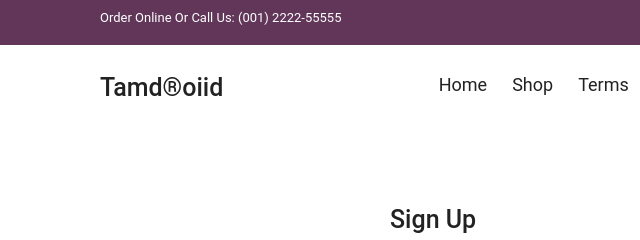
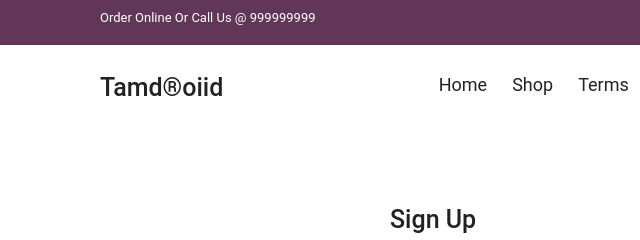
Before and after one commit to ankushmathur1406/project-e-commerce-2.0, a plain HTML site: page signup.html in a window 1280 px wide. Shown: the top 240 px of the page, 0-640 px from the left. Drawn offline with nearby package versions, Linux system fonts and the light colour scheme; files whose address does not match are found by name.

Commit message:
Update signup.html

```diff
--- a/signup.html
+++ b/signup.html
@@ -11,7 +11,7 @@
     <!-- Navigation -->
     <div class="top-nav">
       <div class="container d-flex">
-        <p>Order Online Or Call Us: (001) 2222-55555</p>
+        <p>Order Online Or Call Us @  999999999</p>
         <ul class="d-flex">
           <li><a href="#">About Us</a></li>
           <li><a href="#">FAQ</a></li>
```
